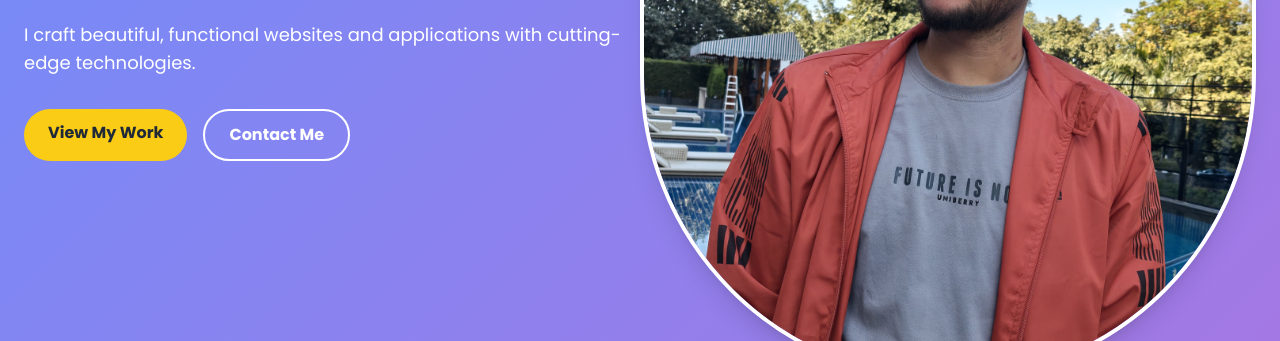
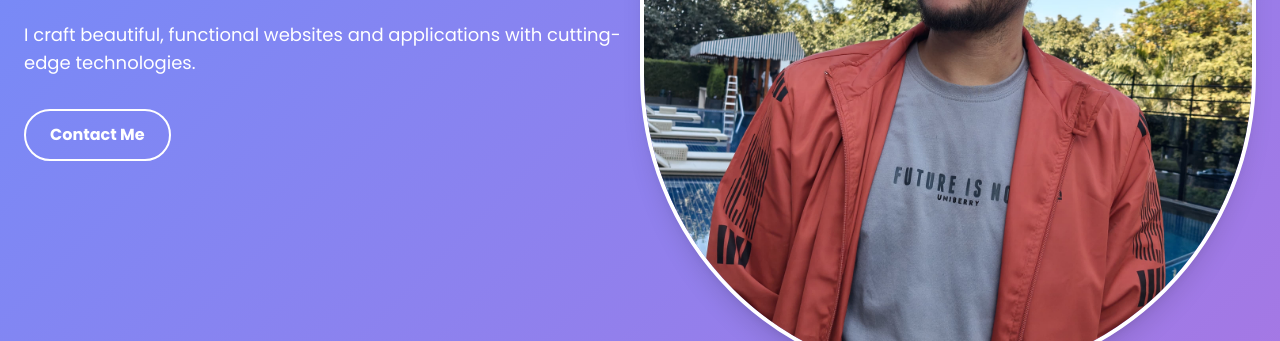
Before and after one commit to amrinder689/amrinder689.github.io, a plain HTML site: page index.html in a window 1280 px wide. Shown: the part 459-800 px from the top of the page. Drawn offline with nearby package versions, Linux system fonts and the light colour scheme.

Commit message:
Cleanup and Updated index.html

```diff
--- a/index.html
+++ b/index.html
@@ -116,7 +116,7 @@
                     <div class="text-xl md:text-2xl mb-6">Web Developer & Tech Enthusiast</div>
                     <p class="mb-8 text-lg">I craft beautiful, functional websites and applications with cutting-edge technologies.</p>
                     <div class="flex flex-wrap gap-4">
-                        <a href="#projects" class="bg-yellow-400 hover:bg-yellow-500 text-gray-800 font-bold py-3 px-6 rounded-full transition duration-300">View My Work</a>
+<!--                         <a href="#projects" class="bg-yellow-400 hover:bg-yellow-500 text-gray-800 font-bold py-3 px-6 rounded-full transition duration-300">View My Work</a> -->
                         <a href="#contact" class="bg-transparent hover:bg-white hover:text-purple-700 text-white font-bold py-3 px-6 border-2 border-white rounded-full transition duration-300">Contact Me</a>
                     </div>
                 </div>
```
